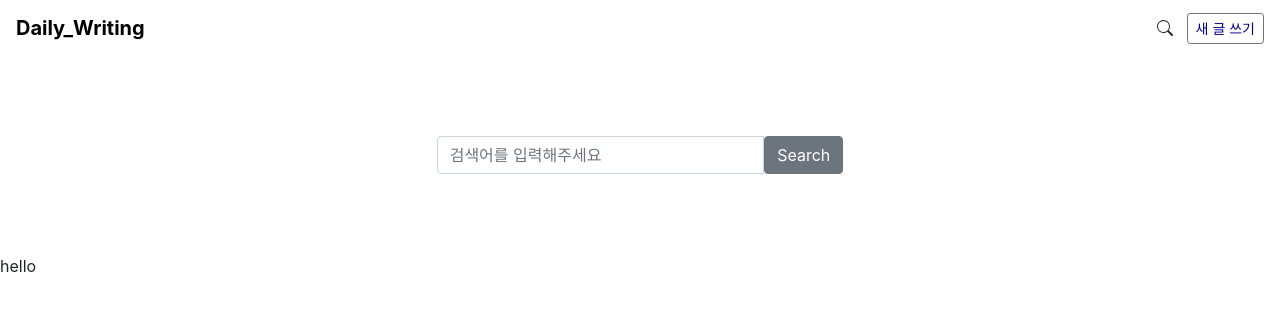
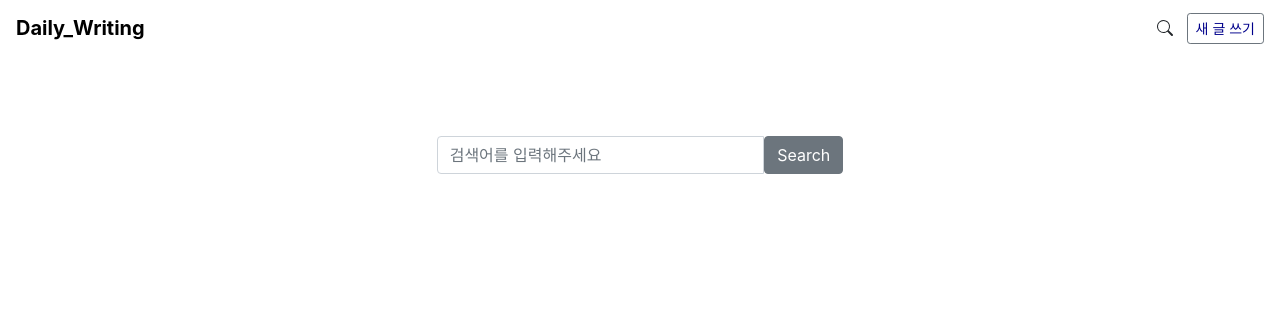
Before and after one commit to Jungsooooooo/Daily_Writing_Front, a Vue app: page /search in a window 1280 px wide. Shown: the top 310 px of the page. Built offline with nearby package versions, Linux system fonts and the light colour scheme.

Commit message:
데이터가 없을 때 p태그로 데이터 없음을 보여주는 문구 추가

```diff
--- a/src/components/views/SearchView.vue
+++ b/src/components/views/SearchView.vue
@@ -34,7 +34,7 @@
           </b-card>
         </b-card-group>
       </div>
-      <div v-else>hello</div>
+      <div v-else class="nullCheck">{{ nullCheck }}</div>
     </div>
   </div>
 </template>
@@ -47,6 +47,7 @@ export default {
   data() {
     return {
       writingList: [],
+      nullCheck: "",
     };
   },
   computed: {
@@ -66,8 +67,13 @@ export default {
     search() {
       const title = { title: document.getElementById("searchTitle").value };
       axios.post("/api/writings/search", title).then((res) => {
+        const checkData = res.data;
         this.writingList = res.data;
-        console.log(this.writingList);
+
+        if (checkData.length == 0) {
+          this.nullCheck =
+            "'" + title.title + "'" + "에 해당하는 데이터가 없습니다";
+        }
       });
     },
     goToDetail(id) {
```
